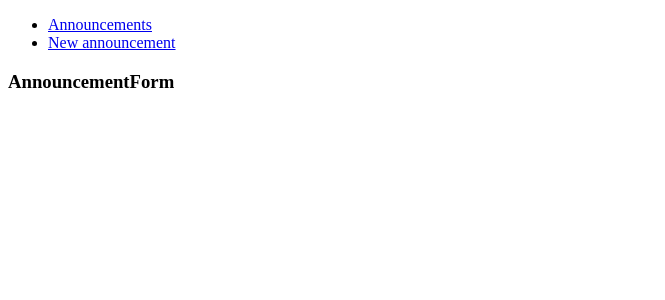
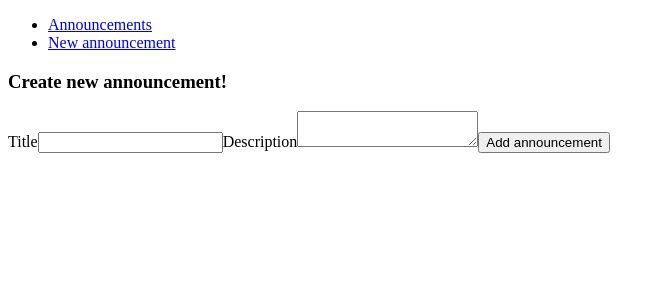
Before and after one commit to Yaroslav-Andrii/react-announcement, a React (Create React App) app: page /create in a window 1280 px wide. Shown: the top 300 px of the page, without its empty margins (0-665 px from the left). Built offline with nearby package versions, Linux system fonts and the light colour scheme.

Commit message:
feat: create logic of AnnouncementFrom component work

```diff
--- a/src/components/AnnouncementFrom.jsx
+++ b/src/components/AnnouncementFrom.jsx
@@ -1,9 +1,66 @@
-import React from 'react';
+import React, { useState } from 'react';
+import { useDispatch } from 'react-redux';
+import { addAnnouncement } from '../data/announcementsActions';
+import { Redirect } from 'react-router-dom';
 
 export const AnnouncementForm = () => {
+  const dispatch = useDispatch();
+
+  const [redirectState, setRedirectState] = useState(false);
+  const [formState, setFormChange] = useFormState();
+
+  const [alert, setAlert] = useState('');
+
+  function submitHandler(event) {
+    event.preventDefault();
+
+    if (formState.title && formState.description) {
+      dispatch( addAnnouncement(formState) );
+      setRedirectState(true);
+    } else {
+      setAlert('Some field is empty! Fill all fields for create announcement');
+    }
+  }
+
   return (
-    <h3>
-      AnnouncementForm
-    </h3>
+    <>
+    { redirectState && <Redirect to="/"/> }
+    <h3>Create new announcement!</h3>
+
+    { alert ? <p>{alert}</p> : null}
+    <form onSubmit={submitHandler}>
+      <label>
+        Title
+        <input
+          onChange={setFormChange}
+          id="title"
+          type="text"
+          value={formState.title}
+        />
+      </label>
+      <label>
+        Description
+        <textarea
+          onChange={setFormChange}
+          id="description"
+          value={formState.description}
+        ></textarea>
+      </label>
+      <button type="submit">Add announcement</button>
+    </form>
+    </>
   );
 }
+
+function useFormState() {
+  const initialFormState = {title: '', description: ''};
+  const [formState, setFromState] = useState(initialFormState);
+  function inputChange(event) {
+    setFromState({
+      ...formState,
+      [event.target.id]: event.target.value
+    });
+  }
+
+  return [formState, inputChange];
+}
```
